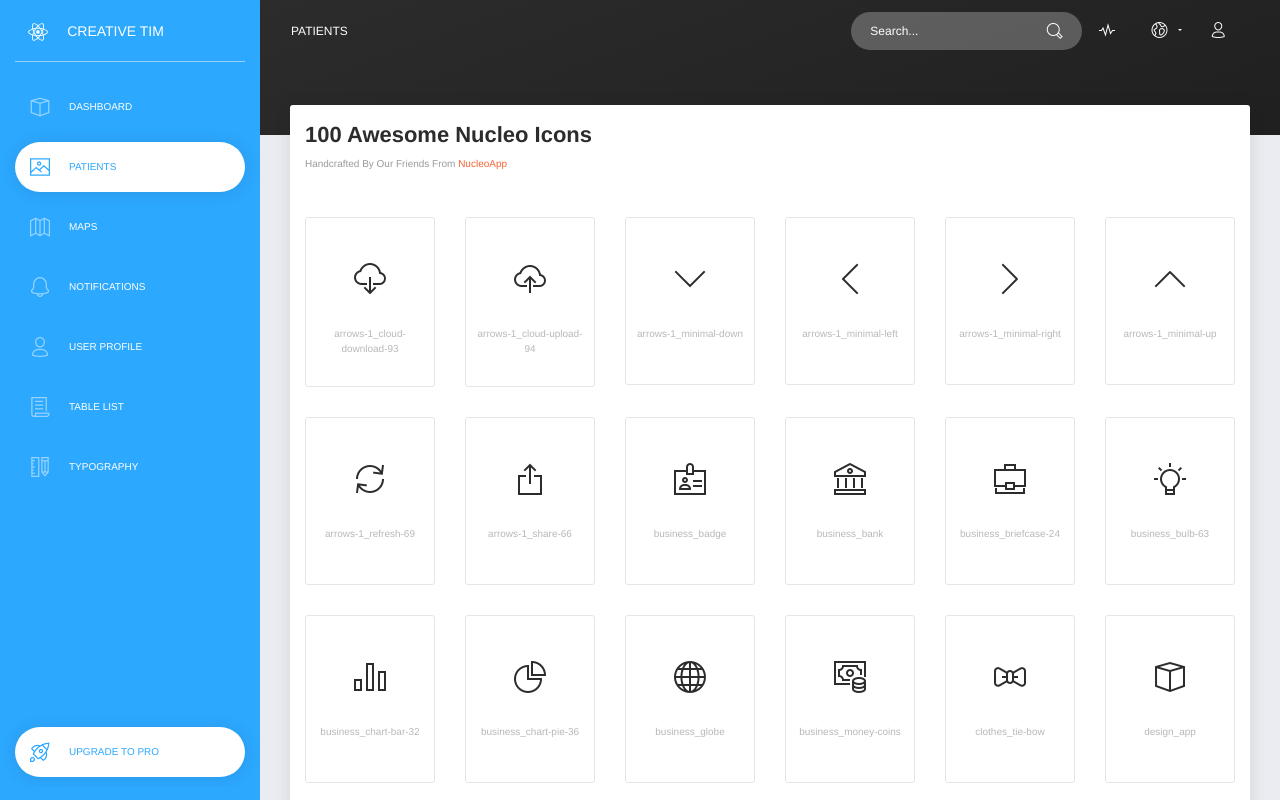
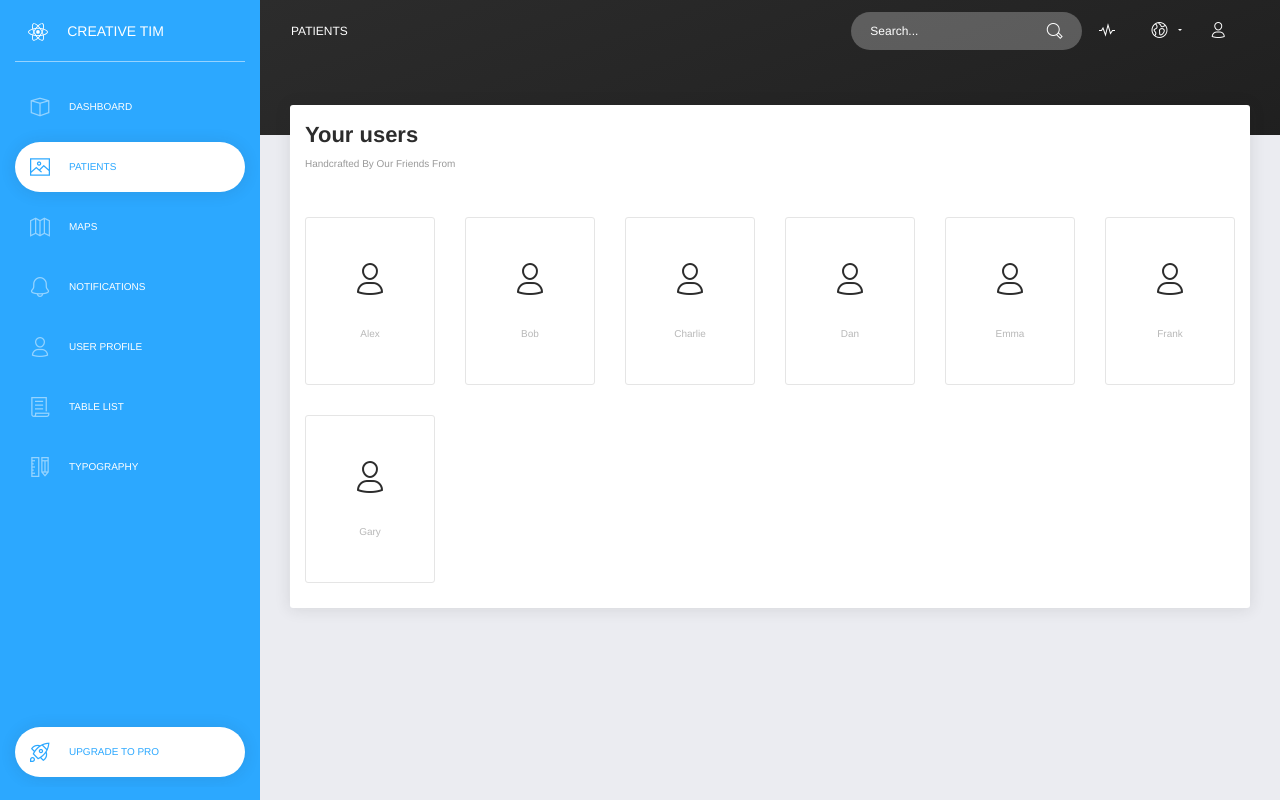
Before and after one commit to sherman-grewal/Health-Hub, a React (Create React App) app in the folder sh-client/: page /patients in a window 1280 px wide. Built offline with nearby package versions, Linux system fonts and the light colour scheme; what react-google-maps would draw is missing.

Commit message:
Updated patients screen

```diff
--- a/sh-client/src/variables/icons.jsx
+++ /dev/null
@@ -1,104 +0,0 @@
-const icons = [
-  "arrows-1_cloud-download-93",
-  "arrows-1_cloud-upload-94",
-  "arrows-1_minimal-down",
-  "arrows-1_minimal-left",
-  "arrows-1_minimal-right",
-  "arrows-1_minimal-up",
-  "arrows-1_refresh-69",
-  "arrows-1_share-66 ",
-  "business_badge",
-  "business_bank",
-  "business_briefcase-24",
-  "business_bulb-63",
-  "business_chart-bar-32",
-  "business_chart-pie-36",
-  "business_globe",
-  "business_money-coins",
-  "clothes_tie-bow",
-  "design_app",
-  "design_bullet-list-67",
-  "design_image",
-  "design_palette",
-  "design_scissors",
-  "design_vector",
-  "design-2_html5",
-  "design-2_ruler-pencil",
-  "emoticons_satisfied",
-  "files_box",
-  "files_paper",
-  "files_single-copy-04",
-  "health_ambulance",
-  "loader_gear",
-  "loader_refresh",
-  "location_bookmark",
-  "location_compass-05",
-  "location_map-big",
-  "location_pin",
-  "location_world",
-  "media-1_album",
-  "media-1_button-pause",
-  "media-1_button-play",
-  "media-1_button-power",
-  "media-1_camera-compact",
-  "media-2_note-03",
-  "media-2_sound-wave",
-  "objects_diamond",
-  "objects_globe",
-  "objects_key-25",
-  "objects_planet",
-  "objects_spaceship",
-  "objects_support-17",
-  "objects_umbrella-13",
-  "education_agenda-bookmark",
-  "education_atom",
-  "education_glasses",
-  "education_hat",
-  "education_paper",
-  "shopping_bag-16",
-  "shopping_basket",
-  "shopping_box",
-  "shopping_cart-simple",
-  "shopping_credit-card",
-  "shopping_delivery-fast",
-  "shopping_shop",
-  "shopping_tag-content",
-  "sport_trophy",
-  "sport_user-run",
-  "tech_controller-modern",
-  "tech_headphones",
-  "tech_laptop",
-  "tech_mobile",
-  "tech_tablet",
-  "tech_tv",
-  "tech_watch-time",
-  "text_align-center",
-  "text_align-left",
-  "text_bold",
-  "text_caps-small",
-  "gestures_tap-01",
-  "transportation_air-baloon",
-  "transportation_bus-front-12",
-  "travel_info",
-  "travel_istanbul",
-  "ui-1_bell-53",
-  "ui-1_check",
-  "ui-1_calendar-60",
-  "ui-1_lock-circle-open",
-  "ui-1_send",
-  "ui-1_settings-gear-63",
-  "ui-1_simple-add",
-  "ui-1_simple-delete",
-  "ui-1_simple-remove",
-  "ui-1_zoom-bold",
-  "ui-2_chat-round",
-  "ui-2_favourite-28",
-  "ui-2_like",
-  "ui-2_settings-90",
-  "ui-2_time-alarm",
-  "ui-1_email-85",
-  "users_circle-08",
-  "users_single-02"
-];
-
-export default icons;
--- /dev/null
+++ b/sh-client/src/variables/users.jsx
@@ -0,0 +1,33 @@
+const users = [
+    {
+      name: "Alex",
+      age: 5,
+    },
+    {
+      name: "Bob",
+      age: 24,
+    },
+    {
+      name: "Charlie",
+      age: 14,
+    },
+    {
+      name: "Dan",
+      age: 14,
+    },
+    {
+      name: "Emma",
+      age: 14,
+    },
+    {
+      name: "Frank",
+      age: 14,
+    },
+    {
+      name: "Gary",
+      age: 14,
+    },
+
+];
+
+export default users;
--- a/sh-client/src/views/Patients/Patients.jsx
+++ b/sh-client/src/views/Patients/Patients.jsx
@@ -3,7 +3,7 @@ import { Card, CardHeader, CardBody, Row, Col } from "reactstrap";
 
 import { PanelHeader } from "../../components";
 
-import icons from "../../variables/icons";
+import users from "../../variables/users";
 
 class Patients extends React.Component {
   render() {
@@ -15,15 +15,14 @@ class Patients extends React.Component {
             <Col md={12}>
               <Card>
                 <CardHeader>
-                  <h5 className="title">100 Awesome Nucleo Icons</h5>
+                  <h5 className="title"> Your users </h5>
                   <p className="category">
                     Handcrafted by our friends from{" "}
-                    <a href="https://nucleoapp.com/?ref=1712">NucleoApp</a>
                   </p>
                 </CardHeader>
                 <CardBody className="all-icons">
                   <Row>
-                    {icons.map((prop, key) => {
+                    {users.map((user, i) => {
                       return (
                         <Col
                           lg={2}
@@ -31,11 +30,11 @@ class Patients extends React.Component {
                           sm={4}
                           xs={6}
                           className="font-icon-list"
-                          key={key}
+                          key={i}
                         >
                           <div className="font-icon-detail">
-                            <i className={"now-ui-icons " + prop} />
-                            <p>{prop}</p>
+                            <i className={"now-ui-icons " + "users_single-02"} />
+                            <p>{user.name}</p>
                           </div>
                         </Col>
                       );
```
